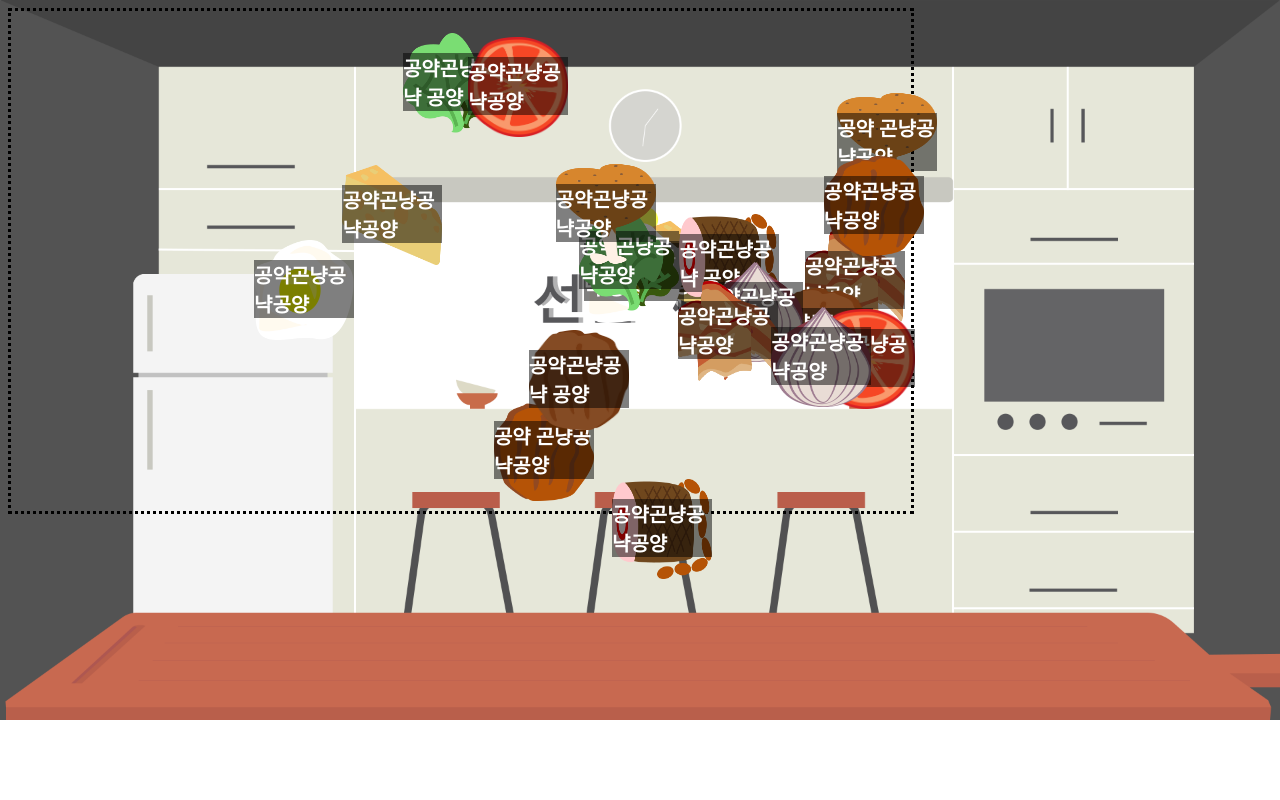
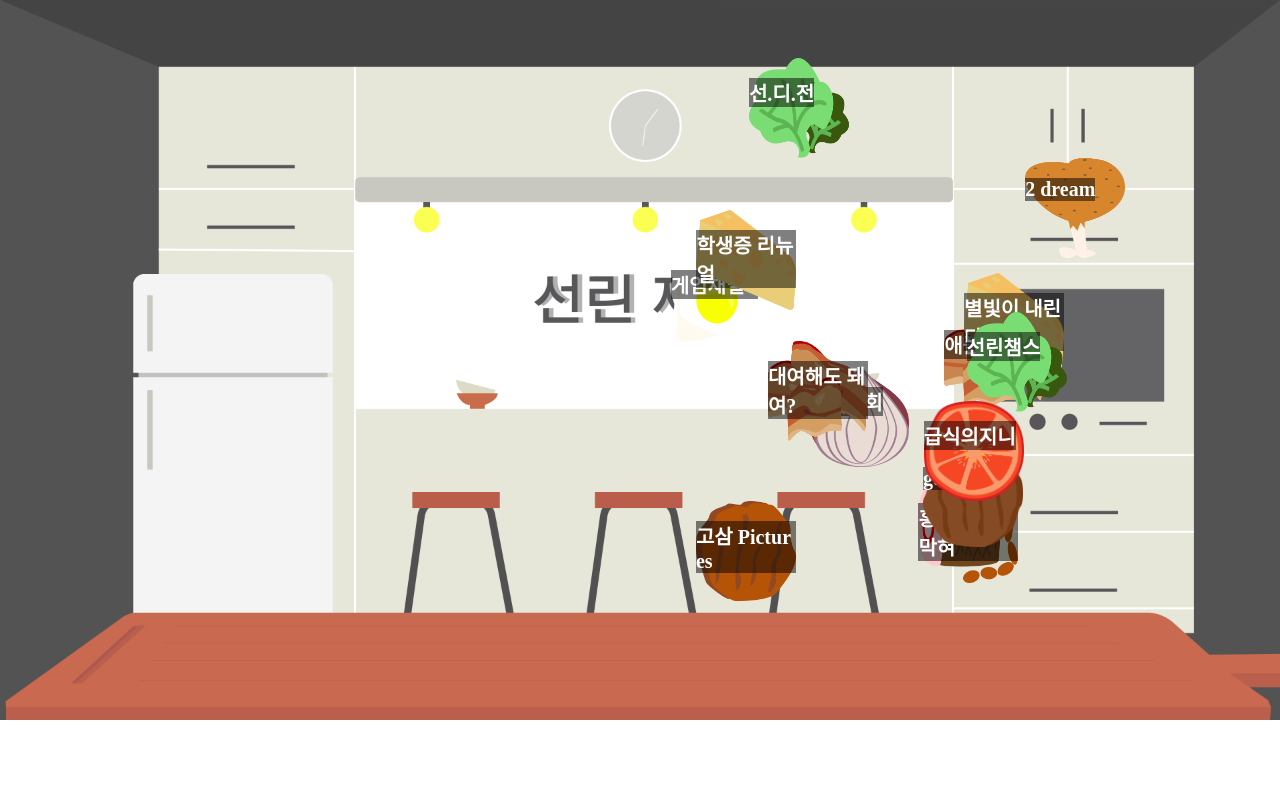
Before and after one commit to Kcrong/attract, a Flask app: page /domyung/select in a window 1280 px wide. Run offline with Flask 2, Linux system fonts and the light colour scheme; some libraries are stand-ins or nearby versions.

Commit message:
complete select

```diff
--- a/app/templates/select.html
+++ b/app/templates/select.html
@@ -4,6 +4,7 @@
 <head>
   <meta http-equiv="Content-Type" content="text/html; charset=UTF-8">
   <meta charset="UTF-8">
+  <meta name="viewport" content="height=1020">
   <script src="js/select/jquery.min.js"></script>
   <script src="js/select/random.js"></script>
   <script src="http://cdn.jsdelivr.net/interact.js/1.2.6/interact.min.js"></script>
@@ -11,41 +12,49 @@
 
   <!-- 보조 함수 -->
   <style>
-  @font-face{font-family:'YoonGothic'; src:url('../static/fonts/yoongodic.eot')}
-    body {
-      overflow: hidden;
+  @font-face{font-family:'YoonGothic'; src:url('fonts/yoongodic.eot')}
+    html {
+      overflow-y: visible;
       font-family: 'YoonGothic';
       background-image: url('img/select/bg.png');
       background-size: cover;
       background-repeat: no-repeat;
-      width:100%;
-      height: 80%;
+      height: 90%;
+      width: 90%;
+      html-height: 80%;
+    }
+    body {
+      height: 100%;
     }
 
     p {
       font-family:
     }
+
     #cutting-board {
       //background-image: url('img/select/cutting-board.png');
       background-repeat: no-repeat;
-      height: 100px;
+      height: 200px;
       position: fixed;
       bottom: 5px;
-      //background-color: #ccc;
       border: dashed 4px transparent;
       border-radius: 4px;
-      margin-bottom: : -5000px;
-      padding: auto;
+      //margin-bottom: : -5000px;
+      padding: 1px;
       width: 99%;
       transition: background-color 0.3s;
       z-index: 1;
     }
+    #cutting-board.drop-active{
+      border: dashed 4px #000;
+    }
 
     #container {
       border: dotted;
-      height: 500px;
+      height: 400px;
       width: 900px;
     }
+
 
     .drop-active {
       border-color: #aaa;
@@ -109,8 +118,8 @@
 
 
 <body>
-  <div id="wrapper">
-  <div id="container"></div>
+<div id="wrapper">
+  <!--div id="container"></div-->
   <div id="cutting-board">
   </div>
 </div>
@@ -178,8 +187,9 @@
 
       // listen for drop related events:
       ondropactivate: function(event) {
-        var originTarget = document.getElementById(event.relatedTarget.id).parent;
-        event.target.classList.add('drop-active');
+        var originTarget = document.getElementById(event.relatedTarget.id);
+        originTarget.classList.add('drop-active');
+        document.getElementById('cutting-board').classList.add('drop-active');
         console.log('ondropactivate');
       },
       ondragenter: function(event) {
@@ -188,7 +198,7 @@
           dropzoneElement = event.target;
 
         var originTarget = document.getElementById(event.relatedTarget.id);
-
+        originTarget.left = '1px';
         originTarget.classList.add('drag-in');
         console.log('ondragenter');
         dropzoneElement.classList.add('drop-target');
@@ -200,22 +210,26 @@
         var originTarget = document.getElementById(event.relatedTarget.id);
         draggableElement.classList.remove('can-drop');
         draggableElement.classList.remove('drag-in');
-        originTarget.classList.add('moving');
-        console.log('drag out!');
+        draggableElement.classList.add('moving');
+        console.log('drag leave!');
 
       },
       ondrop: function(event) {
+        console.log('on drop');
         var originTarget = document.getElementById(event.relatedTarget.id);
         originTarget.classList.remove('moving');
         originTarget.style.left=$(window).innerWidth()/2+"px";
         console.log(originTarget.style);
-        console.log('drag in!');
+        console.log('on drop');
         originTarget.dragIn = true;
       },
       ondropdeactivate: function(event) {
+        var originTarget = document.getElementById(event.relatedTarget.id);
 
         // remove active dropzone feedback
-        event.target.classList.remove('drop-active');
+        originTarget.classList.remove('drop-active');
+        originTarget.classList.remove('drop-target');
+        document.getElementById('cutting-board').classList.remove('drop-active');
         event.target.classList.remove('drop-target');
       }
     });
@@ -245,8 +259,11 @@
       return Math.random()*maxSpeed;
     }
 
-    var canvasWidth = $('#container').innerWidth();
-    var canvasHeight = $('#container').innerHeight();
+    /*var canvasWidth = $('#container').innerWidth();
+    var canvasHeight = $('#container').innerHeight();*/
+    var canvasWidth=$(window).innerWidth();
+    var canvasHeight=$(window).innerHeight();
+
     var collect = "";
 
     function MovingText(i, text) {
@@ -289,7 +306,8 @@
 
       //문서 객체를 document.body에 추가
 
-      document.getElementById("container").appendChild(this.body);
+      //document.getElementById("container").appendChild(this.body);
+      document.getElementsByTagName('body')[0].appendChild(this.body);
     }
 
     MovingText.prototype.move = function() {
@@ -303,8 +321,11 @@
         console.log('what the width');
       }
       if (this.y < 0 || this.y > canvasHeight) {
-        this.vY *= -1;
-        //console.log('height over');
+        if(!this.body.classList.contains('drop-active'))
+        {
+          this.vY *= -1;
+          console.log('height over');
+        }
       }
       if (this.y > canvasHeight && this.vY > 0) {
         this.vY *= -1;
@@ -321,8 +342,9 @@
     }
 
     window.onload = function() {
-        var texts = ['공약곤냥공냑 공양', '공약곤냥공냑공양', '공약곤냥공냑공양', '공약 곤냥공냑공양', '공약곤냥공냑 공양', '공약곤냥공냑 공양', '공약곤냥공냑공양', '공약 곤냥공냑공양', '공약곤냥공냑 공양', '공약곤냥공냑공양', '공약곤냥공냑공양', '공약곤냥공냑공양', '공약곤냥공 냑공양', '공약곤냥공냑공양', '공약곤냥공냑공양', '공약곤냥공냑공양', '공약곤냥공냑 공양', '공약곤냥공냑공양', '공약곤냥공냑공양', '공약곤냥공냑공양'];
+        //var texts = ['공약곤냥공냑 공양', '공약곤냥공냑공양', '공약곤냥공냑공양', '공약 곤냥공냑공양', '공약곤냥공냑 공양', '공약곤냥공냑 공양', '공약곤냥공냑공양', '공약 곤냥공냑공양', '공약곤냥공냑 공양', '공약곤냥공냑공양', '공약곤냥공냑공양', '공약곤냥공냑공양', '공약곤냥공 냑공양', '공약곤냥공냑공양', '공약곤냥공냑공양', '공약곤냥공냑공양', '공약곤냥공냑 공양', '공약곤냥공냑공양', '공약곤냥공냑공양', '공약곤냥공냑공양'];
         //var texts = ["빌:공약", "선린 챔스"];
+        var texts = ['선.디.전', '애플데이', '별빛이 내린다', '2 dream ','게임채널 e', '홍보가 기가막혀', 'guess ','고삼 Pictures', '구기대회', '급식의지니', '선린챔스', '대여해도 돼여?', '학생증 리뉴얼'];
         //배열에 MovingText 객체 생성
         for (var i in texts) {
           movingTexts[i] = new MovingText(i, texts[i]);
@@ -330,15 +352,17 @@
         }
 
         setInterval(function() {
-          canvasWidth = $('#container').innerWidth() - 45;
-          canvasHeight = $('#container').innerHeight();
+          /*canvasWidth = $('#container').innerWidth() - 45;
+          canvasHeight = $('#container').innerHeight();*/
+            canvasWidth=$('html').innerWidth()-100;
+            canvasHeight=$('html').innerHeight()-100;
         }, 500); // end setInterval
 
         setInterval(function() {
           for (var i in movingTexts) {
             console.log();
             if (movingTexts[i].body.classList.contains('moving') == true &&
-              movingTexts[i].body.classList.contains('drop-activate') == false) {
+              movingTexts[i].body.classList.contains('drop-active') == false) {
               movingTexts[i].move();
             }
           }
```
